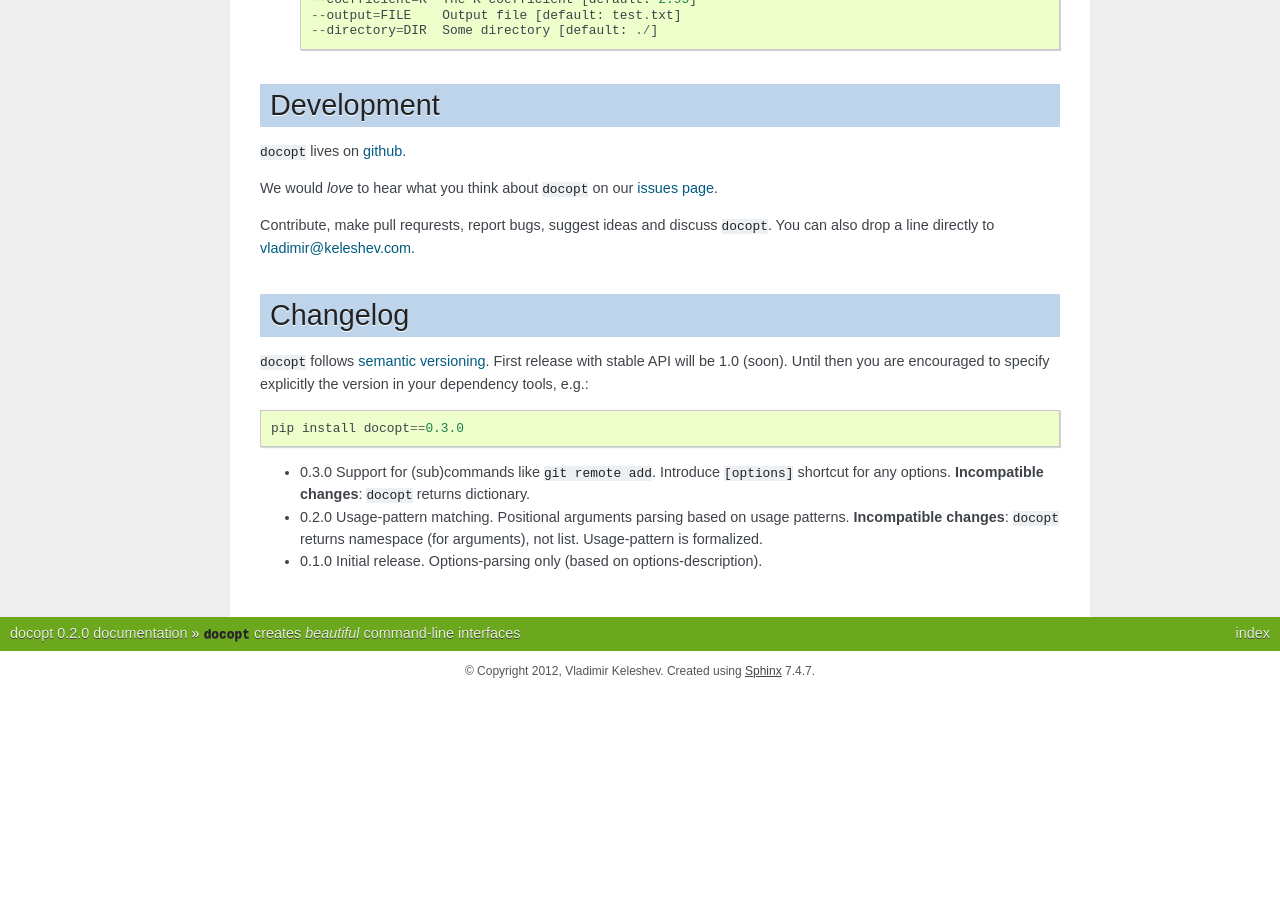
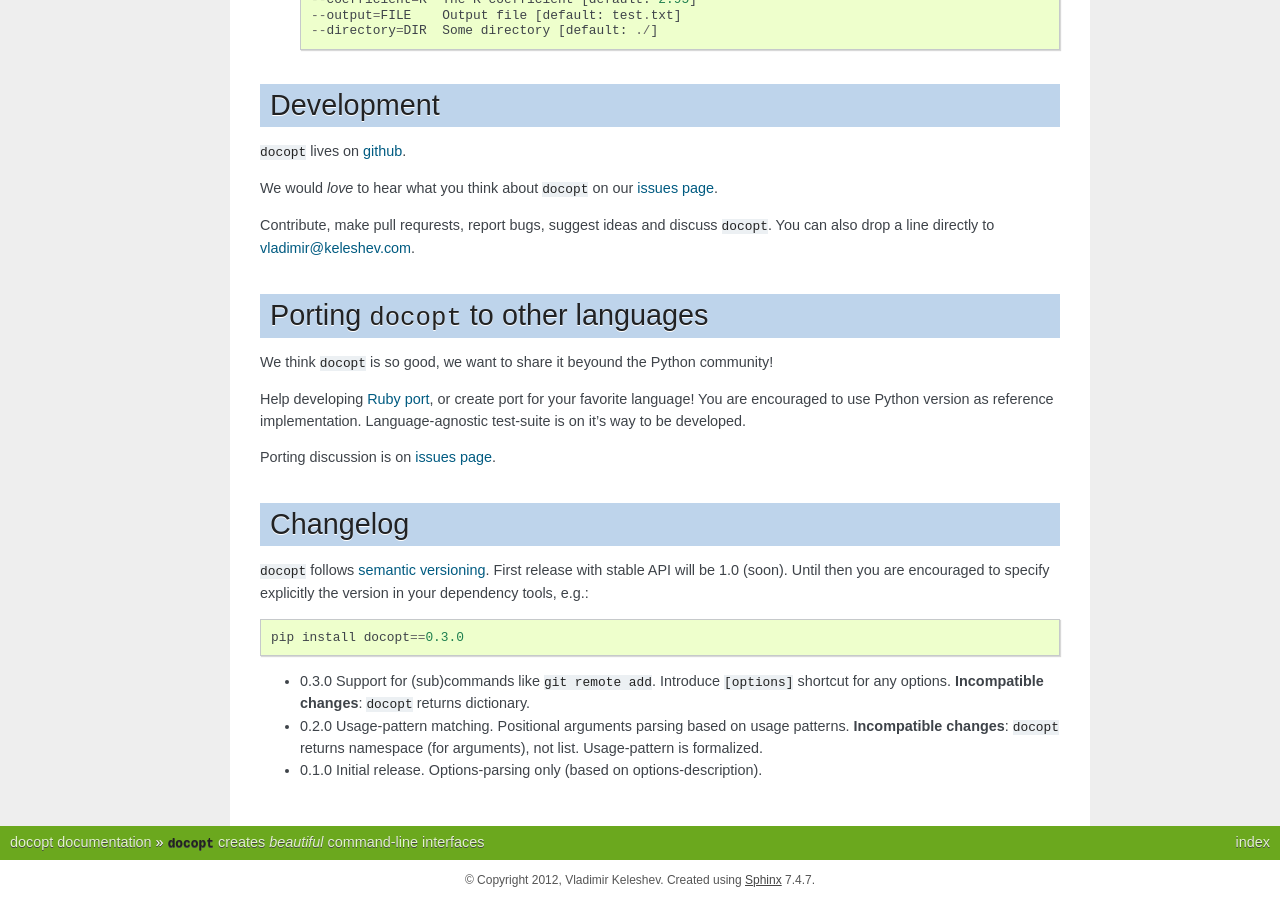
Before and after one commit to docopt/docopt, a Sphinx documentation site: the page built from docs/index.rst, in a window 1280 px wide and 900 px high, scrolled down 4234 px. Built offline with Sphinx 7.4.7, drawn with Linux system fonts in a browser that asks for light colours; before the commit the page ends 4925 px from its top, so only the background shows below that; some of the changed text lies outside the part shown.

Commit message:
Porting docopt to other languages.

```diff
--- a/docs/conf.py
+++ b/docs/conf.py
@@ -48,9 +48,9 @@ copyright = u'2012, Vladimir Keleshev'
 # built documents.
 #
 # The short X.Y version.
-version = '0.2.0'
+#version = '0.2.0'
 # The full version, including alpha/beta/rc tags.
-release = version
+#release = version
 
 # The language for content autogenerated by Sphinx. Refer to documentation
 # for a list of supported languages.
--- a/docs/index.rst
+++ b/docs/index.rst
@@ -270,6 +270,21 @@ We would *love* to hear what you think about ``docopt`` on our
 Contribute, make pull requrests, report bugs, suggest ideas and discuss
 ``docopt``. You can also drop a line directly to vladimir@keleshev.com.
 
+Porting ``docopt`` to other languages
+===============================================================================
+
+We think ``docopt`` is so good, we want to share it beyound the Python
+community!
+
+Help developing `Ruby port <http://github.com/halst/docopt.rb>`_, or
+create port for your favorite language!  You are encouraged to use
+Python version as reference implementation.  Language-agnostic test-suite
+is on it's way to be developed.
+
+Porting discussion is on
+`issues page <http://github.com/halst/docopt/issues>`_.
+
+
 Changelog
 ===============================================================================
 
```
